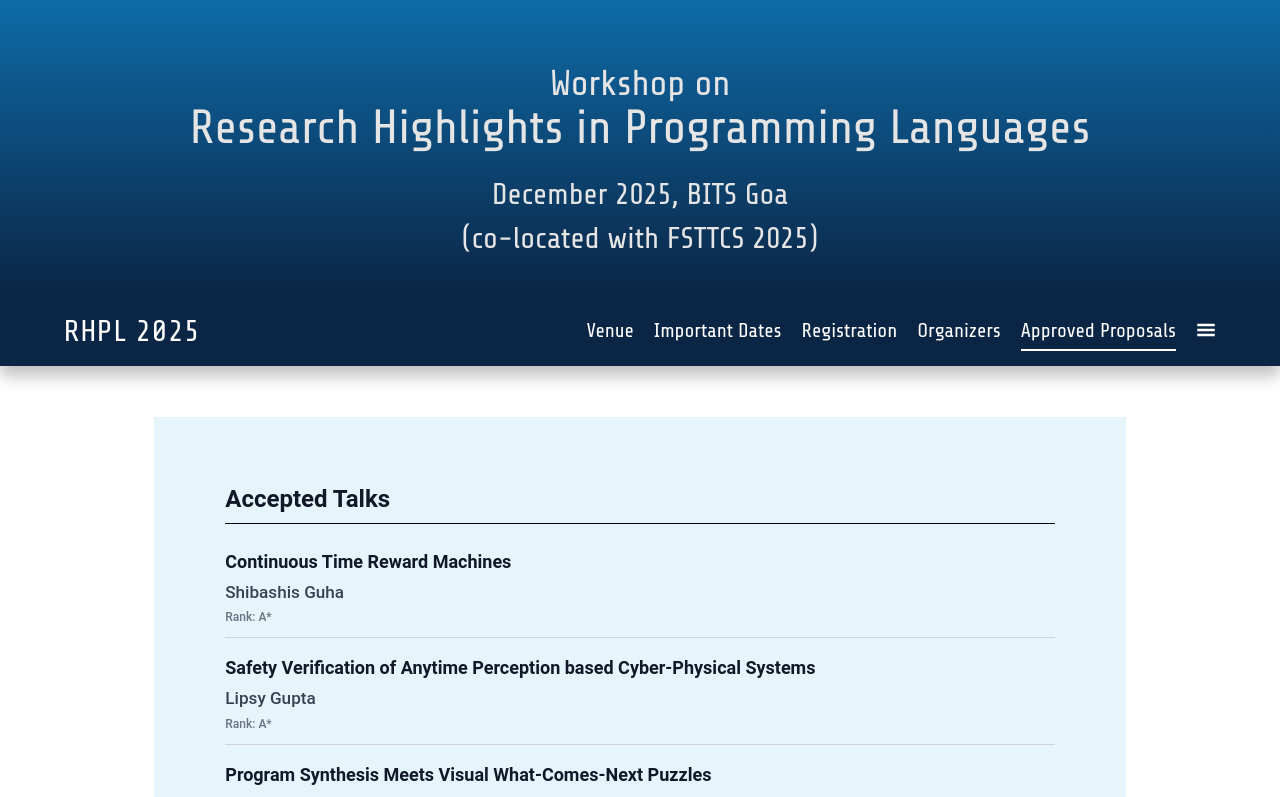
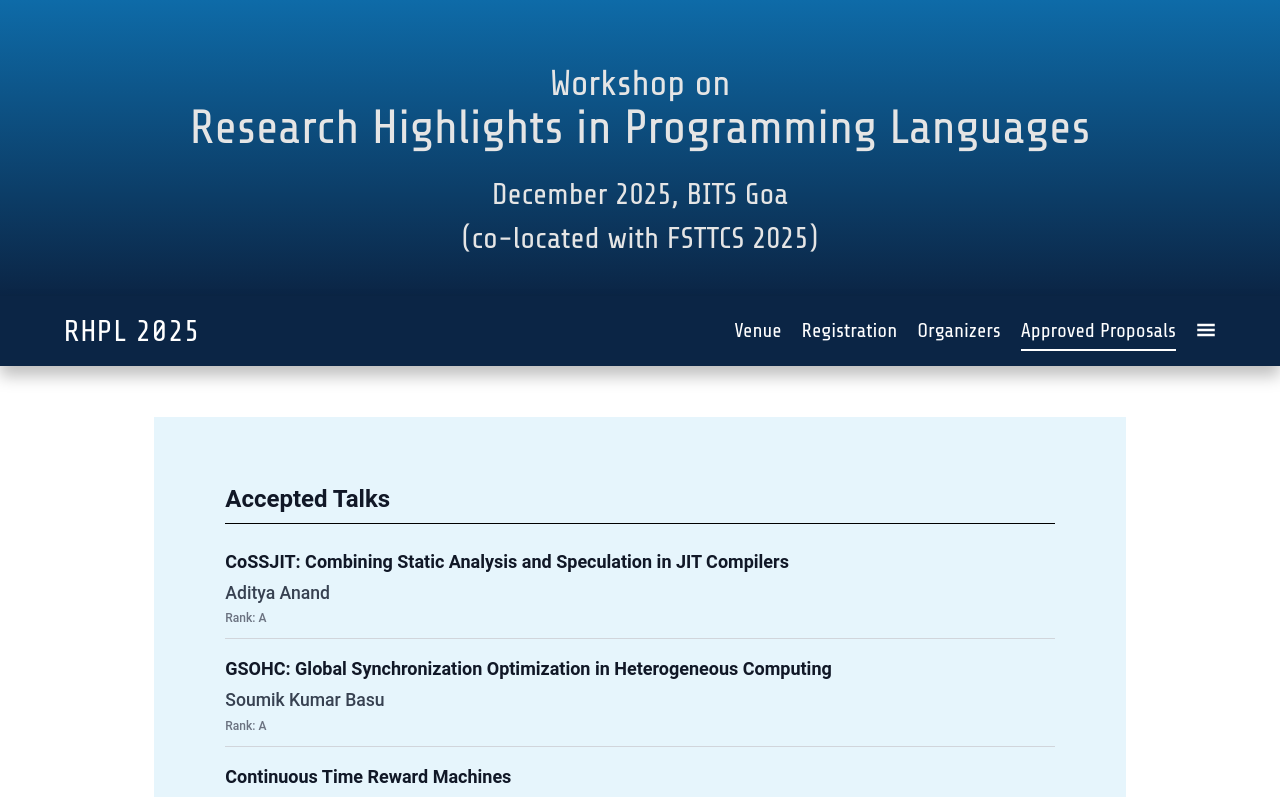
Before and after one commit to RajivDalal/RHPL, a React (Vite) app in the folder rhpl-web/: page /approved_proposals in a window 1280 px wide. Shown: the top 797 px of the page. Built offline with nearby package versions, Linux system fonts and the light colour scheme; a web font is replaced by a local one.

Commit message:
Ranking changes, moved Imp dates in burger

```diff
--- a/rhpl-web/src/components/navbar.jsx
+++ b/rhpl-web/src/components/navbar.jsx
@@ -24,7 +24,7 @@
         <div className="flex justify-center items-center space-x-5 lg:text-[1.25rem] text-center font-share">
           <div className='hidden lg:flex space-x-5'>
             <NavLink onClick={handleLinkClick} to="/venue">Venue</NavLink>
-            <NavLink onClick={handleLinkClick} to="/important_dates">Important Dates</NavLink>
+
             <NavLink onClick={handleLinkClick} to="/registration">Registration</NavLink>
             <NavLink onClick={handleLinkClick} to="/organizers">Organizers</NavLink>
 
@@ -36,6 +36,7 @@
               <li><NavLink onClick={handleLinkClick} to="/previous_editions">Previous Editions</NavLink></li>
               <li><NavLink onClick={handleLinkClick} to="/programme">Programme</NavLink></li>
               <li><NavLink onClick={handleLinkClick} to="/submit_proposal">Submit a proposal</NavLink></li>
+              <li><NavLink onClick={handleLinkClick} to="/important_dates">Important Dates</NavLink></li>
             </ul>
             <ul className={`block lg:hidden w-[100vw] navlist transition ease-in-out duration-200 space-y-2 rounded-md ${isBGClicked?"opacity-100 translate-y-1":"opacity-0 pointer-events-none"}`}>
               <li><NavLink onClick={handleLinkClick} to="/venue">Venue</NavLink></li>
--- a/rhpl-web/src/pages/approved_proposals.jsx
+++ b/rhpl-web/src/pages/approved_proposals.jsx
@@ -1,8 +1,14 @@
 import proposals from '../data/proposal_data.js';
 
 const Approved_proposals = () => {
-  // Define the rank order priority
-  const rankOrder = { "A*": 1, "A": 2, "B": 3, "N": 4, "U": 5 };
+  // Define rank group priorities
+  const rankGroup = {
+    "A*": 1,
+    "A": 1,
+    "B": 2,
+    "N": 2,
+    "U": 3
+  };
 
   // Helper function to extract last name
   const getLastName = (name) => {
@@ -11,24 +17,24 @@
     return parts[parts.length - 1].toLowerCase();
   };
 
-  // Sorting function based on rank and then last name
-  const sortByRankAndName = (a, b) => {
-    const rankA = rankOrder[a["Rank"]] || 6;
-    const rankB = rankOrder[b["Rank"]] || 6;
+  // Sort function by grouped rank, then alphabetically by last name
+  const sortByRankGroupAndName = (a, b) => {
+    const groupA = rankGroup[a["Rank"]] || 4;
+    const groupB = rankGroup[b["Rank"]] || 4;
 
-    if (rankA !== rankB) return rankA - rankB; // sort by rank
+    if (groupA !== groupB) return groupA - groupB;
     return getLastName(a["Name of the presenter"]).localeCompare(
       getLastName(b["Name of the presenter"])
-    ); // sort by last name
+    );
   };
 
   const talks = proposals
     .filter((p) => p["Select an appropriate category for your proposal"] === "Talk")
-    .sort(sortByRankAndName);
+    .sort(sortByRankGroupAndName);
 
   const posters = proposals
     .filter((p) => p["Select an appropriate category for your proposal"] === "Poster")
-    .sort(sortByRankAndName);
+    .sort(sortByRankGroupAndName);
 
   const ProposalList = ({ data }) => (
     <ul className="space-y-4">
@@ -37,7 +43,7 @@
           <div className="font-semibold text-gray-900 text-lg">
             {item["Title of your proposal"]}
           </div>
-          <div className="text-[1.07rem] text-gray-700 mt-1 capitalize font-medium">
+          <div className="text-[1.1rem] text-gray-700 mt-1 capitalize font-medium">
             {item["Name of the presenter"]}
           </div>
           {item["Rank"] && (
```
